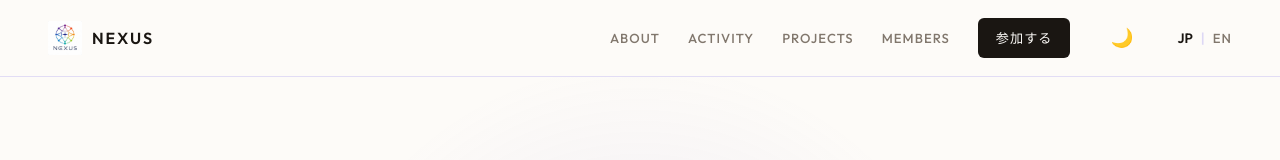
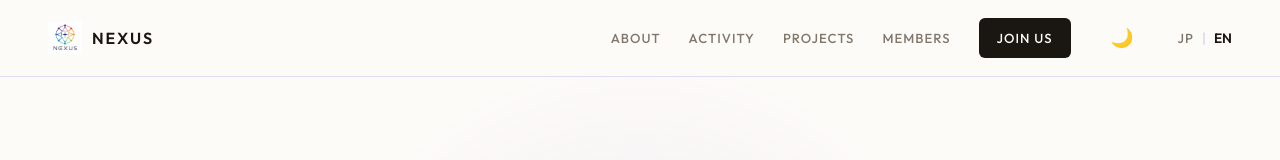
Before and after one commit to Kojki/nexus-website, a Next.js app: page /en in a window 1280 px wide. Shown: the top 160 px of the page. Built offline with nearby package versions, Linux system fonts and the light colour scheme; no server answers; the database is empty.

Commit message:
feat: Improve Navbar for dynamic language switching and theme handling

```diff
--- a/components/Navbar.tsx
+++ b/components/Navbar.tsx
@@ -1,6 +1,7 @@
 "use client";
 
 import { useEffect, useState } from "react";
+import { usePathname } from "next/navigation";
 import Image from "next/image";
 import Link from "next/link";
 
@@ -8,6 +9,20 @@ const joinUrl = "https://join.slack.com/t/nexus-45x8670/shared_invite/zt-3x2vq59
 
 export default function Navbar() {
   const [isDark, setIsDark] = useState(false);
+  const pathname = usePathname();
+
+  // 現在のページが英語版（/en から始まるパス）かどうかを判定
+  const isEn = pathname.startsWith("/en");
+
+  // JP（日本語）クリック時の遷移先を動的に決定
+  const jpLink = isEn
+    ? pathname.replace(/^\/en/, "") || "/"
+    : pathname;
+
+  // EN（英語）クリック時の遷移先を動的に決定
+  const enLink = isEn
+    ? pathname
+    : (pathname === "/" ? "/en" : (pathname === "/about" ? "/en/about" : "/en"));
 
   useEffect(() => {
     // 初回ロード時に保存されたテーマまたはOS設定を確認して適用
@@ -37,17 +52,20 @@ export default function Navbar() {
 
   return (
     <nav className="site-nav" aria-label="メインナビゲーション">
-      <Link className="nav-logo" href="/" aria-label="Nexus ホーム">
+      <Link className="nav-logo" href={isEn ? "/en" : "/"} aria-label="Nexus ホーム">
         <Image src="/nexus-icon.png" alt="Nexus Logo" width={34} height={34} priority />
         Nexus
       </Link>
 
       <div className="nav-links" style={{ display: "flex", alignItems: "center" }}>
-        <Link href="/about">ABOUT</Link>
+        {/* 英語サイト滞在時は ABOUT メニューも自動的に英語版のアバウトページを指すように切り替え */}
+        <Link href={isEn ? "/en/about" : "/about"}>ABOUT</Link>
         <Link href="/activity-log">ACTIVITY</Link>
         <Link href="/projects">PROJECTS</Link>
         <Link href="/members">MEMBERS</Link>
-        <a className="nav-cta" href={joinUrl} target="_blank" rel="noreferrer">参加する</a>
+        <a className="nav-cta" href={joinUrl} target="_blank" rel="noreferrer">
+          {isEn ? "Join Us" : "参加する"}
+        </a>
 
         {/* 🌙 / ☀️ テーマ切替スイッチ */}
         <button
@@ -71,11 +89,20 @@ export default function Navbar() {
           {isDark ? "☀️" : "🌙"}
         </button>
 
-        {/* 言語切り替え */}
         <div className="lang-toggle" style={{ display: "flex", gap: "8px", fontSize: "0.85rem", fontWeight: 600, alignItems: "center", marginLeft: "12px" }}>
-          <span style={{ color: "var(--ink)" }}>JP</span>
+          {isEn ? (
+            <Link href={jpLink} style={{ color: "var(--muted)", textDecoration: "none" }}>JP</Link>
+          ) : (
+            <span style={{ color: "var(--ink)" }}>JP</span>
+          )}
+
           <span style={{ color: "var(--border)" }}>|</span>
-          <Link href="/en" style={{ color: "var(--muted)", textDecoration: "none" }}>EN</Link>
+
+          {isEn ? (
+            <span style={{ color: "var(--ink)" }}>EN</span>
+          ) : (
+            <Link href={enLink} style={{ color: "var(--muted)", textDecoration: "none" }}>EN</Link>
+          )}
         </div>
       </div>
     </nav>
```
